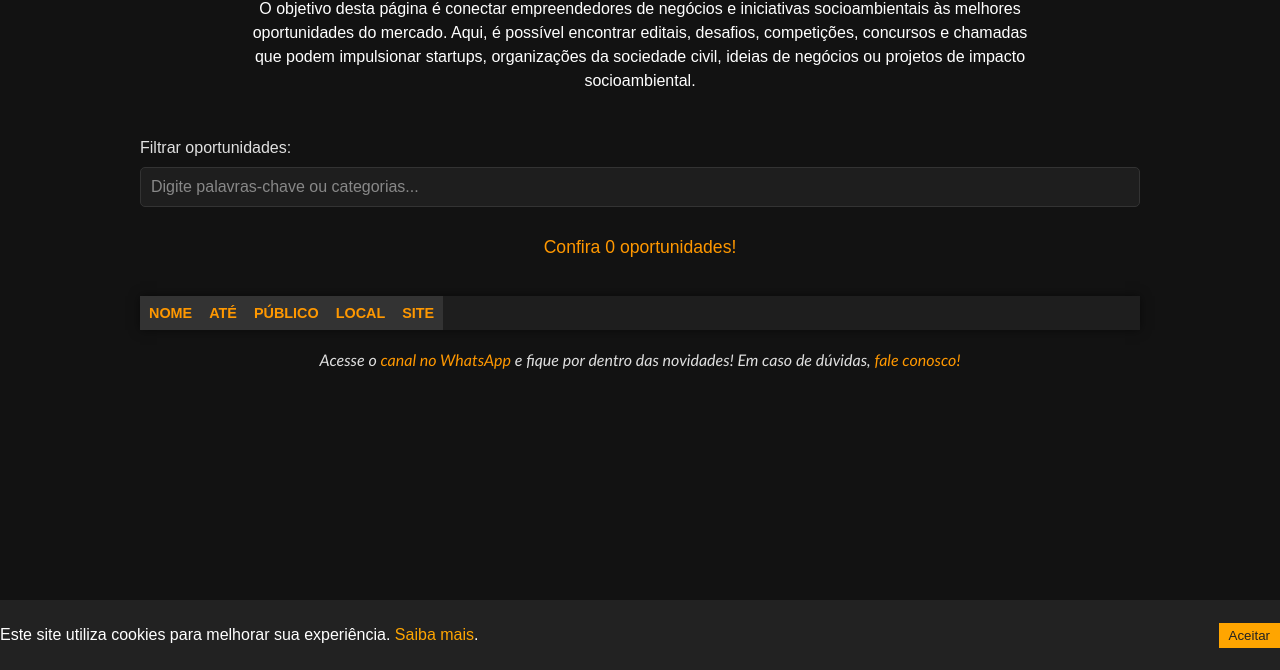
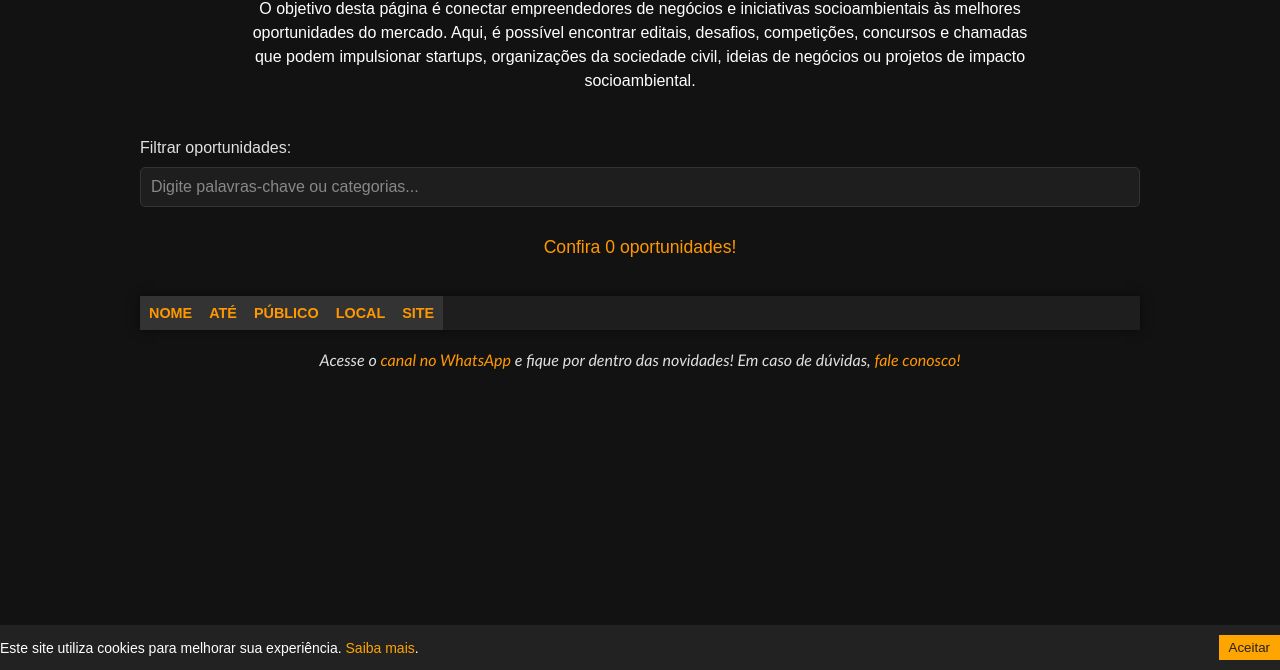
Before and after one commit to opimpact/oportunidades-de-impacto, a plain HTML site: page index.html in a window 1280 px wide. Shown: the part 130-800 px from the top of the page. Drawn offline with Linux system fonts and the light colour scheme; no server answers.

Commit message:
Update estilo.css

```diff
--- a/css/estilo.css
+++ b/css/estilo.css
@@ -1 +1,14 @@
 .header,body{display:flex}body,h1{margin:0}.header,table{width:100%;max-width:1000px}a,h1,th{color:#ff9800}.footer,.header{text-align:center}body{background-color:#121212;color:#e0e0e0;font-family:Arial,sans-serif;flex-direction:column;align-items:center;padding:20px}.header{align-items:center;justify-content:center;flex-direction:column;margin-bottom:20px;padding:10px;box-sizing:border-box}.header img{width:60px;height:60px;border-radius:50%;margin-bottom:10px}h1{font-size:2.2rem}.description{margin-top:10px;font-size:1rem;color:#fff;max-width:800px;line-height:1.6}.footer,table{margin-top:20px}table{border-collapse:collapse;background-color:#1e1e1e;box-shadow:0 0 10px rgba(0,0,0,.5);overflow-x:auto;display:block}td,th{border:1px solid #333;padding:10px;text-align:left;font-size:.9rem;cursor:pointer}th{background-color:#333;text-transform:uppercase}.footer,td{color:#e0e0e0}a{text-decoration:none}.sortable:hover,a:hover{text-decoration:underline}@media (max-width:600px){body{padding:10px}.header{flex-direction:column;align-items:center}.header img{width:60px;height:60px}h1{font-size:1.8rem}td,th{font-size:.8rem;padding:6px}table{display:block;overflow-x:auto;white-space:nowrap}}.footer{font-family:Calibri,sans-serif;font-size:16px;font-style:italic}
+#cookie-banner {
+    font-family: Arial, sans-serif;
+    font-size: 14px;
+}
+
+#cookie-banner p {
+    margin: 0;
+    padding: 0;
+}
+
+#cookie-banner button:hover {
+    background: #e89c00;
+}
```
